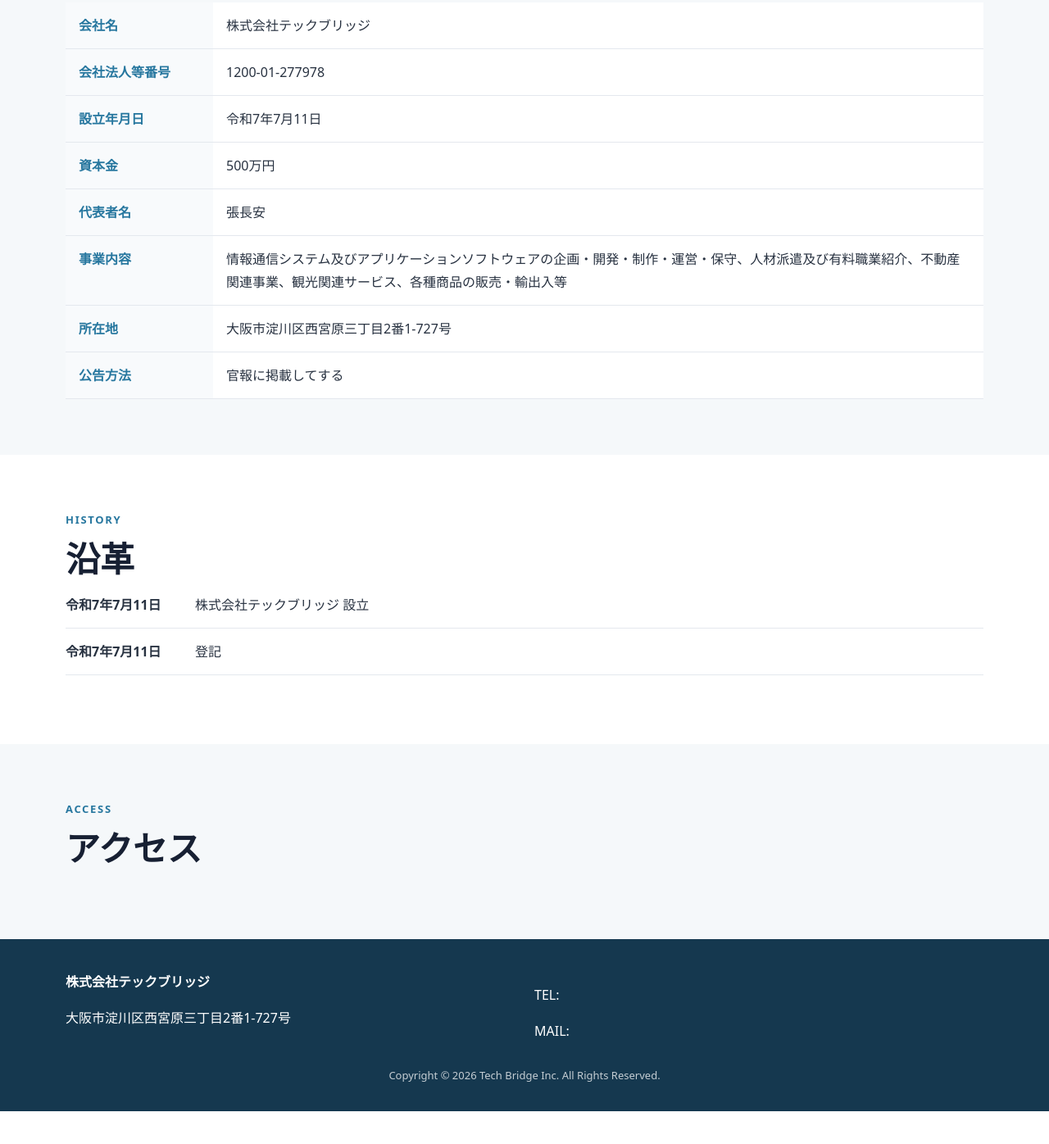
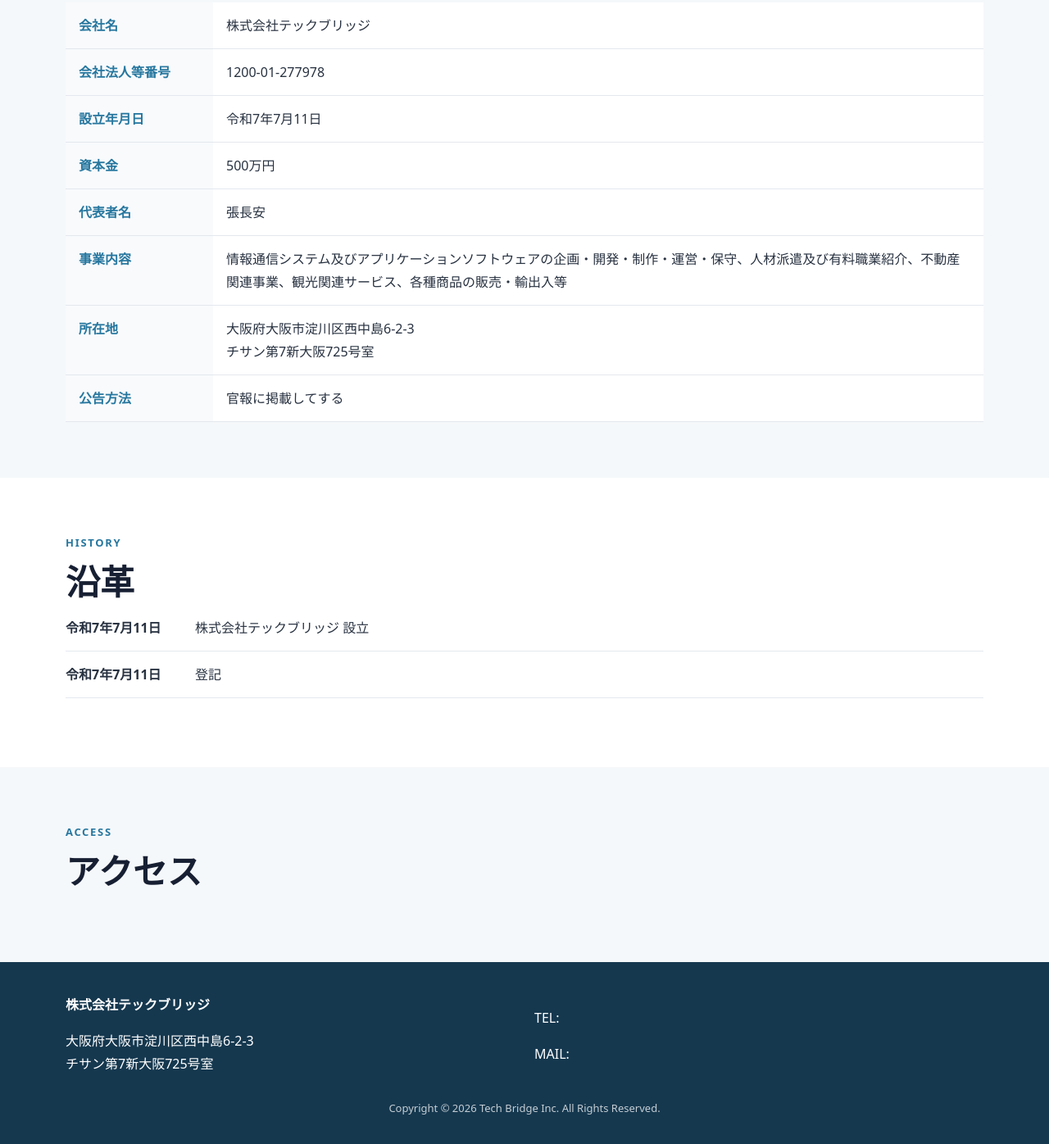
Before and after one commit to jcsys/techb.co.jp, a website: page public-site/company.html in a window 1280 px wide. Shown: the part 900-2296 px from the top of the page at 82% size. Before the commit the page ends 2256 px from the top, so only its background shows below. Drawn offline with Linux system fonts and the light colour scheme.

Commit message:
Change company address to new location
Updated company address in the profile and footer sections.

```diff
--- a/public-site/company.html
+++ b/public-site/company.html
@@ -20,7 +20,7 @@
       <div><img src="assets/img/greeting.png" alt="ご挨拶" loading="lazy"></div>
       <div><p class="eyebrow">Message</p><h2>ご挨拶</h2><p>私たちは、技術と信頼を大切にしながら、お客様のビジネスに貢献する会社を目指しています。</p><p class="signature">張長安</p></div>
     </section>
-    <section class="section section--soft"><div class="container"><p class="eyebrow">Profile</p><h2>会社概要</h2><table class="info-table"><tr><th>会社名</th><td>株式会社テックブリッジ</td></tr><tr><th>会社法人等番号</th><td>1200-01-277978</td></tr><tr><th>設立年月日</th><td>令和7年7月11日</td></tr><tr><th>資本金</th><td>500万円</td></tr><tr><th>代表者名</th><td>張長安</td></tr><tr><th>事業内容</th><td>情報通信システム及びアプリケーションソフトウェアの企画・開発・制作・運営・保守、人材派遣及び有料職業紹介、不動産関連事業、観光関連サービス、各種商品の販売・輸出入等</td></tr><tr><th>所在地</th><td>大阪市淀川区西宮原三丁目2番1-727号</td></tr><tr><th>公告方法</th><td>官報に掲載してする</td></tr></table></div></section>
+    <section class="section section--soft"><div class="container"><p class="eyebrow">Profile</p><h2>会社概要</h2><table class="info-table"><tr><th>会社名</th><td>株式会社テックブリッジ</td></tr><tr><th>会社法人等番号</th><td>1200-01-277978</td></tr><tr><th>設立年月日</th><td>令和7年7月11日</td></tr><tr><th>資本金</th><td>500万円</td></tr><tr><th>代表者名</th><td>張長安</td></tr><tr><th>事業内容</th><td>情報通信システム及びアプリケーションソフトウェアの企画・開発・制作・運営・保守、人材派遣及び有料職業紹介、不動産関連事業、観光関連サービス、各種商品の販売・輸出入等</td></tr><tr><th>所在地</th><td>大阪府大阪市淀川区西中島6-2-3<br>チサン第7新大阪725号室</td></tr><tr><th>公告方法</th><td>官報に掲載してする</td></tr></table></div></section>
     <section class="section container"><p class="eyebrow">History</p><h2>沿革</h2><ul class="timeline"><li><strong>令和7年7月11日</strong><span>株式会社テックブリッジ 設立</span></li><li><strong>令和7年7月11日</strong><span>登記</span></li></ul></section>
     <section class="section section--soft"><div class="container"><p class="eyebrow">Access</p><h2>アクセス</h2><p></p></div></section>
   </main>
@@ -28,7 +28,7 @@
     <div class="container footer-grid">
       <div>
         <strong>株式会社テックブリッジ</strong>
-        <p>大阪市淀川区西宮原三丁目2番1-727号</p>
+        <p>大阪府大阪市淀川区西中島6-2-3<br>チサン第7新大阪725号室</p>
       </div>
       <div>
         <p>TEL: </p>
```
